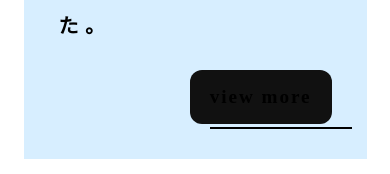
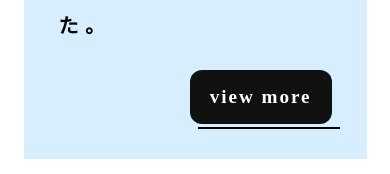
Before and after one commit to hiro1125/hironori-portfolio, a React (Create React App) app: page / in a window 390 px wide. In both pictures the pointer is over the link "view more". Shown: the part 1117-1291 px from the top of the page. Built offline with nearby package versions, Linux system fonts and the light colour scheme; the HTML template or start-up script is replaced by a standard one.

Commit message:
Fix style of view more button

```diff
--- a/src/styles/responsive.css
+++ b/src/styles/responsive.css
@@ -104,6 +104,14 @@
     font-size: 1.2rem;
   }
 
+  .navItem:hover {
+    color: #fff;
+  }
+
+  .navItem:before {
+    margin: -5px -12px;
+  }
+
   .iconImg {
     width: 160px;
     height: 160px;
```
